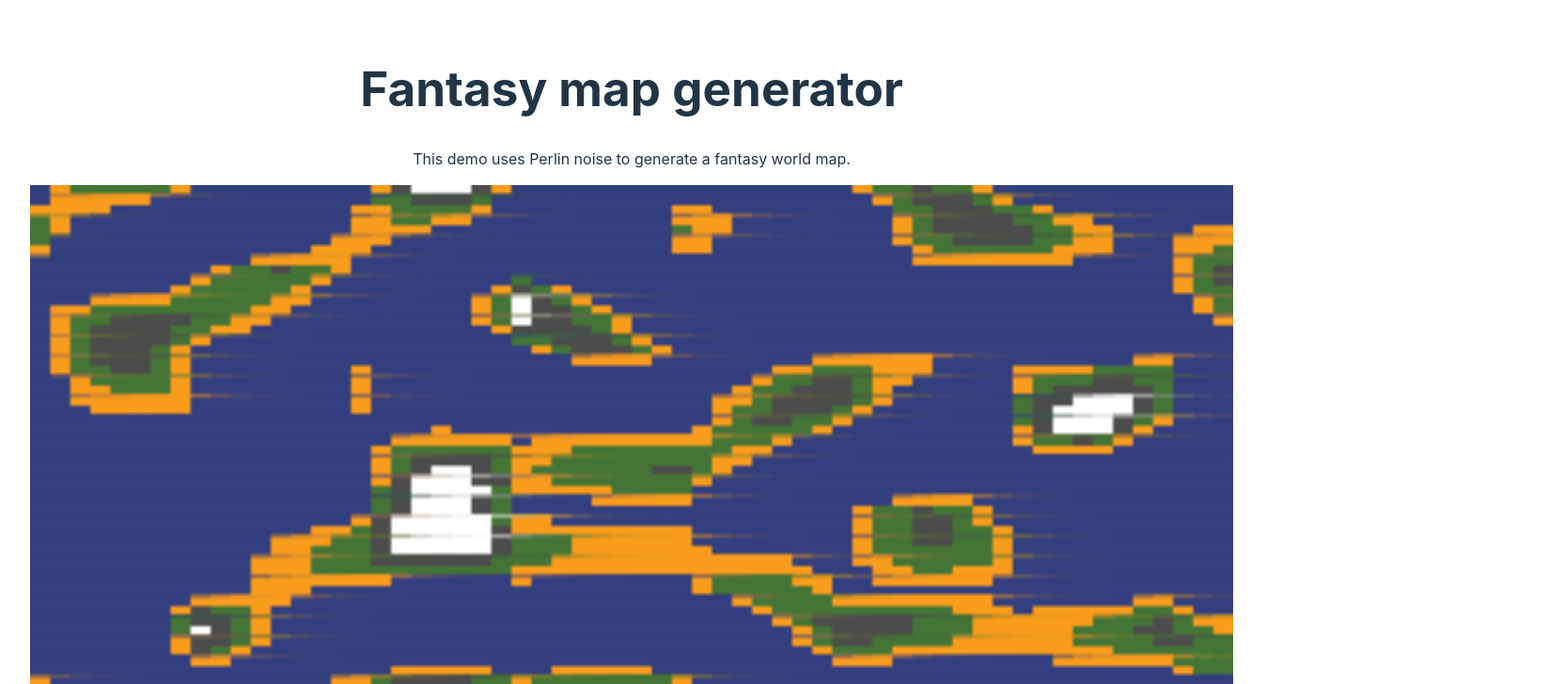
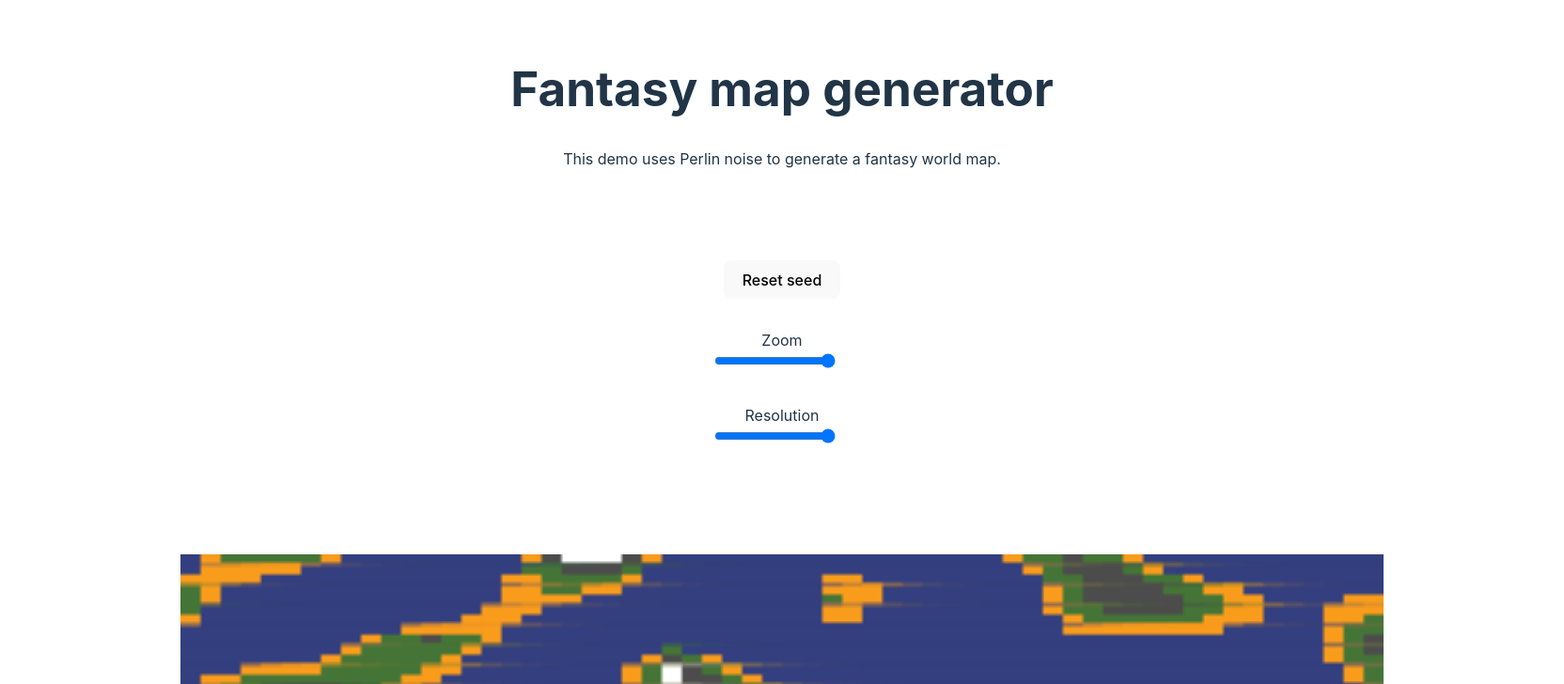
Before and after one commit to joeglDev/Map-maker, a React (Vite) app: page / in a window 1280 px wide. Shown: the top 728 px of the page at 94% size, 1664 px wide, since content can reach past the window. Built offline with nearby package versions, Linux system fonts and the light colour scheme.

Commit message:
resolution and size controls

```diff
--- a/src/components/Canvas.tsx
+++ b/src/components/Canvas.tsx
@@ -1,14 +1,15 @@
 import { MutableRefObject, useEffect } from "react";
 import { clearCanvas, drawPoint } from "../lib/canvasFunctions";
-import { GRID_SIZE, RESOLUTION } from "../constants/canvas.constants";
 
 interface CanvasProps {
+    gridSize: number;
     canvasRef: MutableRefObject<HTMLCanvasElement | null>;
+    resolution: number;
     seed: number;
 }
 
-export const Canvas = ({ canvasRef, seed }: CanvasProps) => {
-    const num_pixels = GRID_SIZE / RESOLUTION;
+export const Canvas = ({ canvasRef, seed, gridSize, resolution }: CanvasProps) => {
+    const num_pixels = gridSize / resolution;
 
     useEffect(() => {
         const ctx = canvasRef.current!.getContext('2d');
@@ -16,16 +17,16 @@ export const Canvas = ({ canvasRef, seed }: CanvasProps) => {
         if (ctx !== null) {
             clearCanvas(ctx)
 
-            for (let y = 0; y < GRID_SIZE; y += num_pixels / GRID_SIZE) {
-                for (let x = 0; x < GRID_SIZE; x += num_pixels / GRID_SIZE) {
-                    drawPoint(x, y, ctx, seed)
+            for (let y = 0; y < gridSize; y += num_pixels / gridSize) {
+                for (let x = 0; x < gridSize; x += num_pixels / gridSize) {
+                    drawPoint(x, y, ctx, seed, gridSize, resolution)
                 }
             }
         }
-    }, [canvasRef, num_pixels, seed]);
+    }, [canvasRef, num_pixels, seed, gridSize, resolution]);
 
 
     return (
-        <canvas style={{ width: '80rem', height: '40rem' }} ref={canvasRef} />
+        <canvas style={{ width: '80rem', height: '40rem', margin: '5rem' }} ref={canvasRef} />
     )
 };
--- a/src/components/MapAndControls.tsx
+++ b/src/components/MapAndControls.tsx
@@ -1,19 +1,40 @@
-import { useRef, useState } from "react";
+import { ChangeEvent, useRef, useState } from "react";
 import { Canvas } from "./Canvas";
 
 export const MapAndControls = () => {
     const canvasRef = useRef<HTMLCanvasElement | null>(null)
     const [seed, setSeed] = useState(Math.floor(Math.random() * 90000) + 10000);
+    const [gridSize, setGridSize] = useState(16);
+    const [resolution, setResolution] = useState(8);
 
     const onNewSeed = () => setSeed(Math.floor(Math.random() * 90000) + 10000);
 
+    const onGridSizeChange = (e: ChangeEvent<HTMLInputElement>) => { setGridSize(parseInt(e.target.value)) };
+
+    const onResolutionChange = (e: ChangeEvent<HTMLInputElement>) => { setResolution(parseInt(e.target.value)) };
+
     return (
-        <>
-        <Canvas canvasRef={canvasRef} seed={seed}/>
+        <div style={{ display: 'flex', flexDirection: 'row' }}>
+            <div style={{ margin: '5rem' }}>
+                <div style={{ margin: '0 0 2rem 0' }}>
+                    <button onClick={onNewSeed}>Reset seed</button>
+                </div>
 
-        <div>
-            <button onClick={onNewSeed}>Reset seed</button>
+                <div style={{ margin: '0 0 2rem 0' }}>
+                    <label htmlFor='grid-size-slider'>Zoom</label>
+                    <div style={{ margin: '0 1rem 0 0' }}>
+                        <input type="range" id="grid-size-slider" min="4" max="32" onChange={onGridSizeChange} />
+                    </div>
+                </div>
+
+                <div style={{ margin: '0 0 2rem 0' }}>
+                    <label htmlFor='resolution-slider'>Resolution</label>
+                    <div style={{ margin: '0 1rem 0 0' }}>
+                        <input type="range" id="resolution-slider" min="4" max="16" onChange={onResolutionChange} />
+                    </div>
+                </div>
+                <Canvas canvasRef={canvasRef} seed={seed} gridSize={gridSize} resolution={resolution} />
+            </div>
         </div>
-        </>
     )
 };
--- a/src/constants/canvas.constants.ts
+++ b/src/constants/canvas.constants.ts
@@ -1,8 +1,5 @@
 export const CANVAS_WIDTH = 640;
 export const CANVAS_HEIGHT = 320;
-export const GRID_SIZE = 16; // lower is more zoomed in
-export const RESOLUTION = 8; // lower is more pixelated
-export const pixel_size = CANVAS_WIDTH / RESOLUTION; // TODO: temporary move to state
 
 export const COLOURS = {
     oceanBlue: '#333f7f',
--- a/src/lib/canvasFunctions.ts
+++ b/src/lib/canvasFunctions.ts
@@ -1,4 +1,4 @@
-import { CANVAS_HEIGHT, CANVAS_WIDTH, COLOURS, GRID_SIZE, pixel_size } from "../constants/canvas.constants";
+import { CANVAS_HEIGHT, CANVAS_WIDTH, COLOURS } from "../constants/canvas.constants";
 import { getPerlinNoise } from "./perlinNoise";
 
 const getFillStyle = (v: number): string => {
@@ -16,12 +16,13 @@ const getFillStyle = (v: number): string => {
     }
 };
 
-export const drawPoint = (x: number, y: number, ctx: CanvasRenderingContext2D, seed: number) => {
-    const v =  getPerlinNoise(x, y, seed);
+export const drawPoint = (x: number, y: number, ctx: CanvasRenderingContext2D, seed: number, gridSize: number, resolution: number) => {
+    const pixel_size = CANVAS_WIDTH / resolution;
+    const v = getPerlinNoise(x, y, seed);
     ctx.fillStyle = getFillStyle(v);
     ctx.fillRect(
-        x / GRID_SIZE * CANVAS_WIDTH,
-        y / GRID_SIZE * CANVAS_HEIGHT,
+        x / gridSize * CANVAS_WIDTH,
+        y / gridSize * CANVAS_HEIGHT,
         pixel_size,
         pixel_size
     );
```
